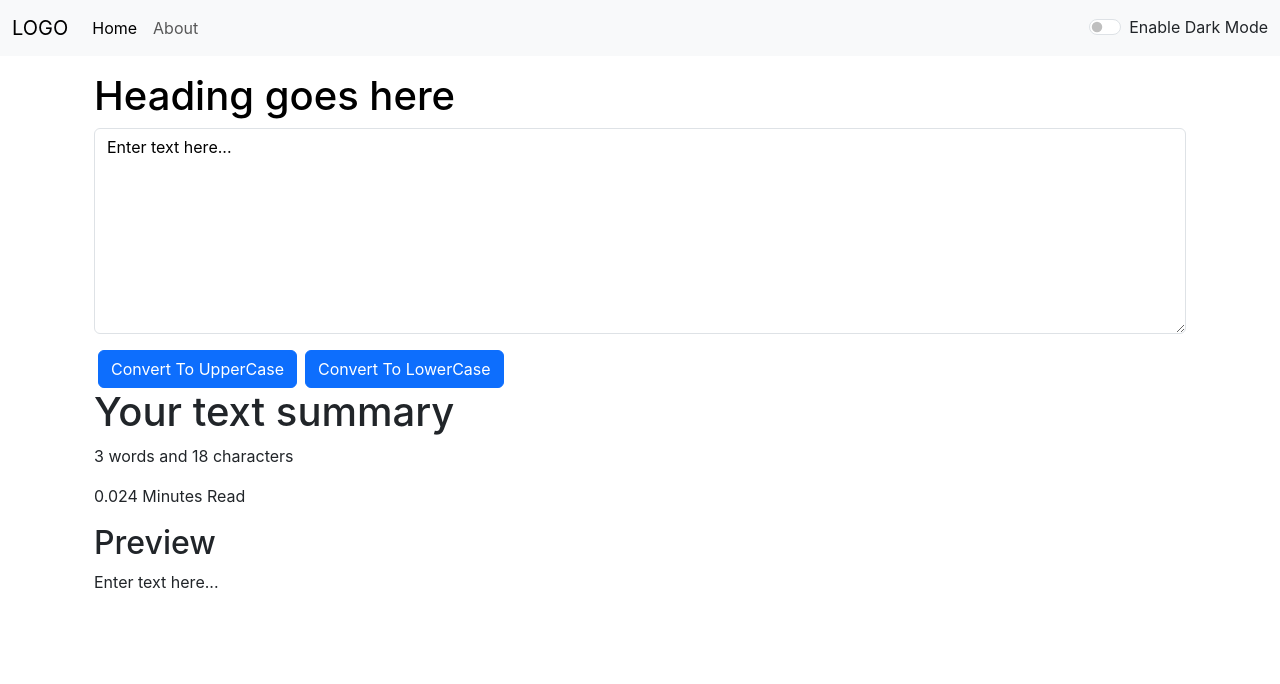
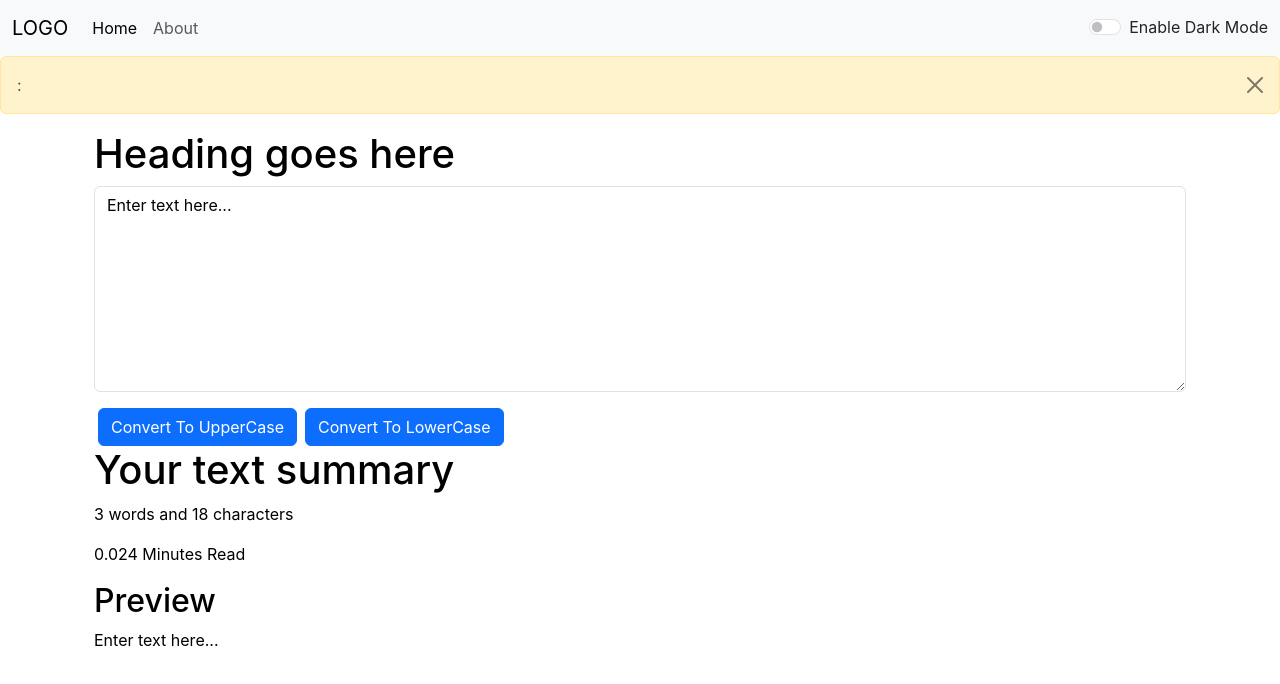
Before and after one commit to Ankita-Subedi/Learning-React, a React (Create React App) app in the folder textutils/: page / in a window 1280 px wide. Shown: the top 684 px of the page. Built offline with nearby package versions, Linux system fonts and the light colour scheme.

Commit message:
updte on darkMode

```diff
--- a/textutils/src/App.js
+++ b/textutils/src/App.js
@@ -1,18 +1,27 @@
 import './App.css';
+import Alert from './components/Alert';
 import Navbar from './components/Navbar';
 import TextBox from './components/TextBox';
-// import About from './components/About';
+//import About from './components/About';
 import React, {useState} from 'react';
 
 function App() {
   const [mode, setMode] = useState('light');
   const [btnTxt, setBtnTxt] = useState('Enable Dark Mode');
+  const [alert, setAlert] = useState(null)
+
+  const showAlert = (message, type) =>{
+           setAlert({
+            msg:message,
+            type:type
+           })
+  }
 
   const toggleMode = ()=> {
     if(mode === 'light'){
       setMode("dark");
       setBtnTxt("Disable Dark Mode");
-      document.body.style.backgroundColor = 'grey';
+      document.body.style.backgroundColor = '#042743';
     }
     else{
       setMode("light")
@@ -24,8 +33,9 @@ function App() {
   return (
     <>
     <Navbar  forLogo = "LOGO" mode = {mode} toggleMode={toggleMode} btnTxt={btnTxt}/>
+    <Alert alert="This is Alert" />
       <div className='container my-3'>
-      <TextBox  heading="Heading goes here"/>
+      <TextBox  heading="Heading goes here" mode={mode}/>
       {/* <About/> */}
       </div>
     </>
--- /dev/null
+++ b/textutils/src/components/Alert.js
@@ -0,0 +1,12 @@
+import React from 'react'
+
+function Alert(props) {
+  return (
+      <div className="alert alert-warning alert-dismissible fade show" role="alert">
+      <strong>{props.alert.type}</strong> : {props.alert.msg}
+      <button type="button" className="btn-close" data-bs-dismiss="alert" aria-label="Close"></button>
+      </div>
+  )
+}
+
+export default Alert
--- a/textutils/src/components/Navbar.js
+++ b/textutils/src/components/Navbar.js
@@ -24,8 +24,8 @@ export default function Navbar(props) {
         <input className="form-control me-2" type="search" placeholder="Search" aria-label="Search"/>
         <button className="btn btn-outline-success" type="submit">Search</button>
       </form> */}
-      <div class={`form-check form-switch text-${props.mode==='light'?'dark':'light'}`}>
-  <input className="form-check-input" onClick={props.toggleMode} type="checkbox" role="switch" id="flexSwitchCheckDefault"/>
+            <div className={`form-check form-switch text-${props.mode === 'light' ? 'dark' : 'light'}`}>
+              <input className="form-check-input" onClick={props.toggleMode} type="checkbox" role="switch" id="flexSwitchCheckDefault" />
               <label className="form-check-label" htmlFor="flexSwitchCheckDefault">{props.btnTxt}</label>
             </div>
           </div>
@@ -36,5 +36,5 @@ export default function Navbar(props) {
 }
 
 Navbar.propTypes = {
-    forLogo : PropTypes.string
+  forLogo: PropTypes.string
 }
--- a/textutils/src/components/TextBox.js
+++ b/textutils/src/components/TextBox.js
@@ -1,41 +1,64 @@
-import React, { useState } from 'react'
+import React, { useState } from "react";
 
 export default function TextBox(props) {
-let handleUpClick = () =>{
-    console.log("Button was clicked")
+  let handleUpClick = () => {
+    console.log("Button was clicked");
     let newText = text.toUpperCase();
     setText(newText);
-}
+  };
 
-let handleLoClick = () =>{
-    console.log("Button was clicked")
+  let handleLoClick = () => {
+    console.log("Button was clicked");
     let newText = text.toLowerCase();
     setText(newText);
-}
+  };
 
-let handleOnChange = (event) =>{
-    setText(event.target.value)
-}
+  let handleOnChange = (event) => {
+    setText(event.target.value);
+  };
 
-    const [text, setText] = useState('Enter text here...');
+  const [text, setText] = useState("Enter text here...");
   return (
     <>
-    <div className='container' style={{color : props.mode==='dark'?'white':'black'}}>
+      <div
+        className="container"
+        style={{ color: props.mode === "dark" ? "white" : "black" }}
+      >
         <h1>{props.heading}</h1>
         <div className="mb-3">
-  <textarea className="form-control" style={{backgroundColor : props.mode==='dark'?'grey':'white',color : props.mode==='dark'?'white':'black'}} id="myBox" rows="8" value={text} onChange={handleOnChange}></textarea>
+          {console.log(props.mode)}
+          <textarea
+            className="form-control"
+            style={{
+              backgroundColor: props.mode === "dark" ? "grey" : "white",
+              color: props.mode === "dark" ? "white" : "black",
+            }}
+            id="myBox"
+            rows="8"
+            value={text}
+            onChange={handleOnChange}
+          ></textarea>
         </div>
-<div className="btn btn-primary mx-1" onClick={handleUpClick}>Convert To UpperCase</div>
-<div className="btn btn-primary mx-1" onClick={handleLoClick}>Convert To LowerCase</div>
+        <div className="btn btn-primary mx-1" onClick={handleUpClick}>
+          Convert To UpperCase
+        </div>
+        <div className="btn btn-primary mx-1" onClick={handleLoClick}>
+          Convert To LowerCase
+        </div>
       </div>
 
-    <div className="container">
+      <div
+        className="container"
+        style={{ color: props.mode === "dark" ? "white" : "black" }}
+      >
         <h1>Your text summary</h1>
-      <p>{text.split(" ").length} words and {text.length} characters</p>
-      <p>{0.008 * text.split(" ").length } Minutes Read</p>
+        <p>
+          {text.split(" ").length} words and {text.length} characters
+        </p>
+        <p>{0.008 * text.split(" ").length} Minutes Read</p>
         <h2>Preview</h2>
-      <p>{text}</p>
+        <p>{text.length > 0 ? text : "Enter some text to preview it here"}</p>
       </div>
     </>
-  )
+  );
 }
```
Also changed, not shown: textutils/src/components/About.js (line endings or trailing spaces), 1 other file (tests, documents, lock files or other folders). Lines whose indentation alone changed are shown as unchanged.
